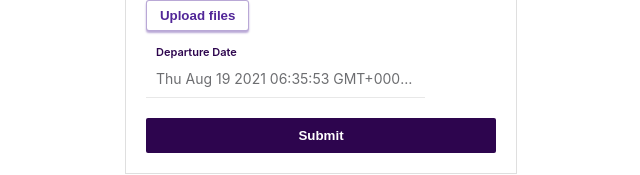
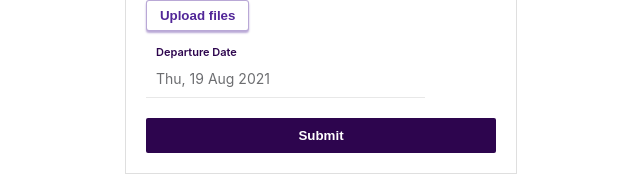
Before and after one commit to iamjoelgeorge/resuable-formik-forms-library, a React (Create React App) app: page / in a window 1280 px wide. Shown: the part 544-719 px from the top of the page, without its empty margins (319-959 px from the left). Built offline with nearby package versions, Linux system fonts and the light colour scheme.

Commit message:
Added the moment package to format dates.

```diff
--- a/package.json
+++ b/package.json
@@ -10,6 +10,7 @@
     "axios": "^0.21.1",
     "formik": "^2.2.9",
     "lodash": "^4.17.21",
+    "moment": "^2.29.1",
     "node-sass": "^6.0.1",
     "prop-types": "^15.7.2",
     "react": "^17.0.2",
--- a/src/components/CustomFormikForm/DatePicker/DatePicker.js
+++ b/src/components/CustomFormikForm/DatePicker/DatePicker.js
@@ -1,6 +1,8 @@
 import React, { useState } from 'react';
+
 import { ErrorMessage, Field } from 'formik';
 import Calendar from 'react-calendar';
+import moment from 'moment';
 
 import styles from './DatePicker.module.scss';
 import SlidingLabel from '../SlidingLabel/SlidingLabel';
@@ -8,6 +10,7 @@ import SlidingLabel from '../SlidingLabel/SlidingLabel';
 const DatePicker = (props) => {
   const { name, formik, ...rest } = props;
   const [isCalendarOpen, setIsCalendarOpen] = useState(false);
+  const momentFormat = 'ddd, D MMM YYYY';
 
   const toggleCalendar = () => {
     setIsCalendarOpen((prevState) => !prevState);
@@ -37,7 +40,6 @@ const DatePicker = (props) => {
               {isCalendarOpen && renderCalendar(value, setFieldValue)}
 
               <div className={styles.selectedDateContainer}>
-                {/* <label htmlFor={'selectedDate'}>Departure Date</label> */}
                 <SlidingLabel
                   label={'Departure Date'}
                   inputEntered={!!value.toString()}
@@ -45,7 +47,7 @@ const DatePicker = (props) => {
                   showErrorStyle={false}
                 />
                 <p id='selectedDate' className={styles.selectedDate} onClick={toggleCalendar}>
-                  {value.toString()}
+                  {moment(value).format(momentFormat)}
                 </p>
               </div>
             </div>
--- a/src/theme/mixins.scss
+++ b/src/theme/mixins.scss
@@ -3,6 +3,8 @@
   font-size: em(11);
 }
 
+// use this mixin with an input element
+// the label should be the direct next sibling of the input element.
 @mixin slideLabelTest {
   &::placeholder {
     font-size: 14px;
```
Also changed, not shown: 1 other file (tests, documents, lock files or other folders).
